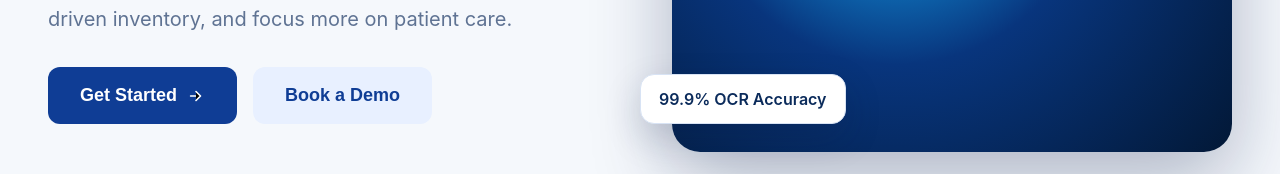
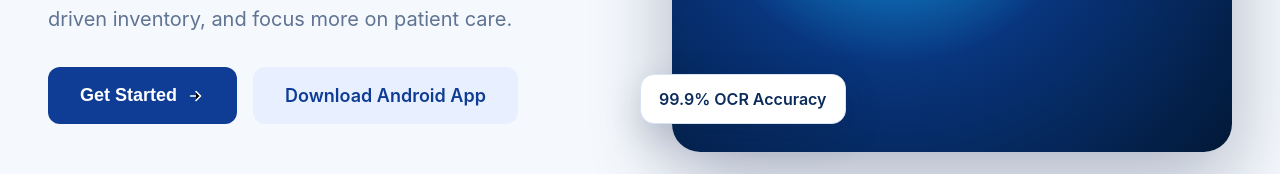
Before and after one commit to shubham8170/mypharmalanding, a Next.js app: page / in a window 1280 px wide. Shown: the part 446-620 px from the top of the page. Built offline with nearby package versions, Linux system fonts and the light colour scheme.

Commit message:
Update package.json to specify Node.js engine version and modify page.jsx to include a link for downloading the Android app.

```diff
--- a/app/page.jsx
+++ b/app/page.jsx
@@ -1,4 +1,7 @@
 import Link from "next/link";
+
+const ANDROID_APP_DRIVE_URL =
+  "https://drive.google.com/drive/folders/16O7LgzrYN4GziEUktbibBWYxwvXeYQab?usp=drive_link";
 
 const featureCards = [
   {
@@ -149,7 +152,14 @@
                   <Icon type="arrow" />
                 </span>
               </button>
-              <button className="btn btn-secondary">Book a Demo</button>
+              <a
+                className="btn btn-secondary"
+                href={ANDROID_APP_DRIVE_URL}
+                target="_blank"
+                rel="noopener noreferrer"
+              >
+                Download Android App
+              </a>
             </div>
           </div>
           <div className="hero-visual">
```
